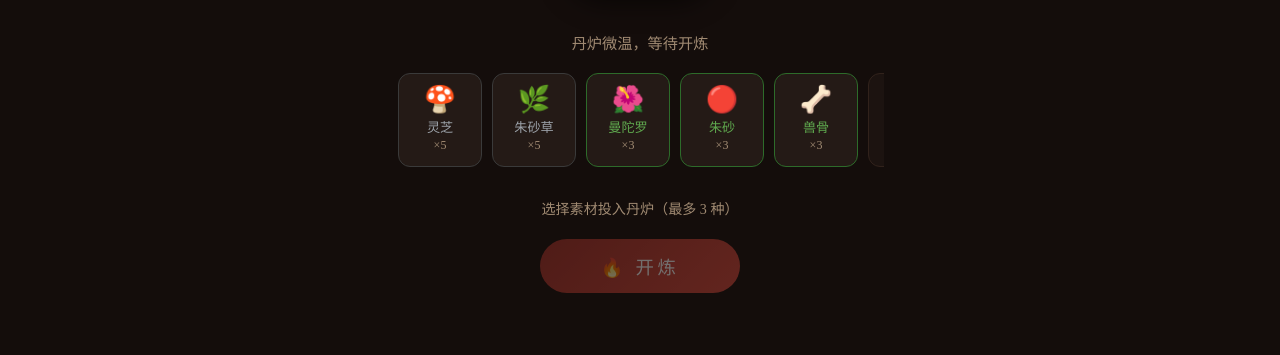
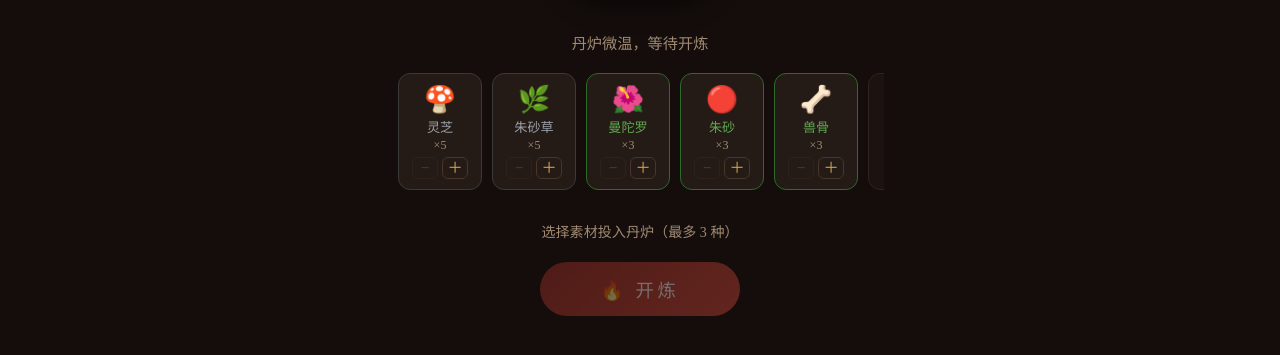
Before and after one commit to bighand3714/lingyao, a website with bundled scripts: page index.html in a window 1280 px wide. Shown: the part 231-586 px from the top of the page. Built offline with nearby package versions, Linux system fonts and the light colour scheme.

Commit message:
ui: 素材卡增加 +/- 数量调整按钮（炼药前快速调整素材份数）

```diff
--- a/js/ui.js
+++ b/js/ui.js
@@ -67,15 +67,29 @@ export function initUI(game) {
     materialBar.innerHTML = ''
     for (const m of materials) {
       const chosen = game.selected.filter(x => x === m.id).length
+      const canAdd = chosen < game.count(m.id) && game.selected.length < 3
       const btn = document.createElement('button')
       btn.className = `material-btn ${tierClass(m.tier)}` + (chosen > 0 ? ' selected' : '')
-      btn.innerHTML = `<span class="material-emoji">${m.emoji}</span>
+      btn.innerHTML = `
+        <span class="material-emoji">${m.emoji}</span>
         <span class="material-name">${m.name}</span>
-        <span class="material-count">×${game.count(m.id)}${chosen > 0 ? ` · 已选${chosen}` : ''}</span>`
+        <span class="material-count">×${game.count(m.id)}${chosen > 0 ? ` · 已选${chosen}` : ''}</span>
+        <span class="mat-ctrl">
+          <span class="mat-step ${chosen > 0 ? '' : 'off'}" data-act="minus">−</span>
+          <span class="mat-step ${canAdd ? '' : 'off'}" data-act="plus">＋</span>
+        </span>`
       btn.title = m.desc
       btn.addEventListener('click', () => {
         if (game.selected.includes(m.id)) game.unselectMaterial(m.id)
         else game.selectMaterial(m.id)
+      })
+      btn.querySelector('[data-act="minus"]').addEventListener('click', (e) => {
+        e.stopPropagation()
+        if (game.selected.includes(m.id)) game.unselectMaterial(m.id)
+      })
+      btn.querySelector('[data-act="plus"]').addEventListener('click', (e) => {
+        e.stopPropagation()
+        game.selectMaterial(m.id)
       })
       materialBar.appendChild(btn)
     }
--- a/style.css
+++ b/style.css
@@ -167,6 +167,24 @@ button { font-family: inherit; cursor: pointer; }
 .material-emoji { font-size: 26px; }
 .material-name { font-size: 0.82rem; }
 .material-count { font-size: 0.75rem; color: var(--text-dim); }
+
+/* 素材卡数量调整按钮 */
+.mat-ctrl { display: flex; gap: 4px; margin-top: 2px; }
+.mat-step {
+  width: 26px;
+  height: 22px;
+  display: grid;
+  place-items: center;
+  background: var(--panel);
+  border: 1px solid var(--border);
+  border-radius: 6px;
+  font-size: 0.95rem;
+  line-height: 1;
+  color: var(--gold);
+  user-select: none;
+}
+.mat-step:active { background: var(--panel-light); }
+.mat-step.off { opacity: 0.3; pointer-events: none; }
 
 /* ---------- 已选与开炼 ---------- */
 .selected-panel { min-height: 34px; display: flex; align-items: center; gap: 8px; flex-wrap: wrap; justify-content: center; }
```
